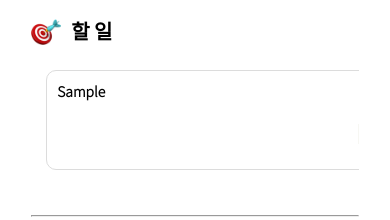
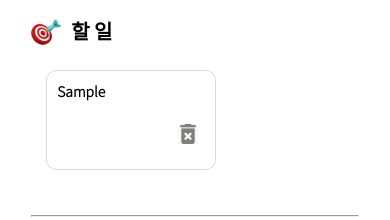
Before and after one commit to joeuni-ex/React_taskApp, a React (Vite) app: page / in a window 390 px wide. Both pictures are taken after typing "Sample" into the empty fields and a click on the button "+ 추가". Shown: the part 175-395 px from the top of the page. Built offline with nearby package versions, Linux system fonts and the light colour scheme.

Commit message:
미디어 쿼리 수정

```diff
--- a/src/components/TaskCard.css
+++ b/src/components/TaskCard.css
@@ -48,6 +48,7 @@
   .task_card {
     min-width: 170px;
     min-height: 100px;
+    max-width: 170px;
     border: 1px solid #dcdcdc;
     border-radius: 10px;
     padding: 10px;
```
